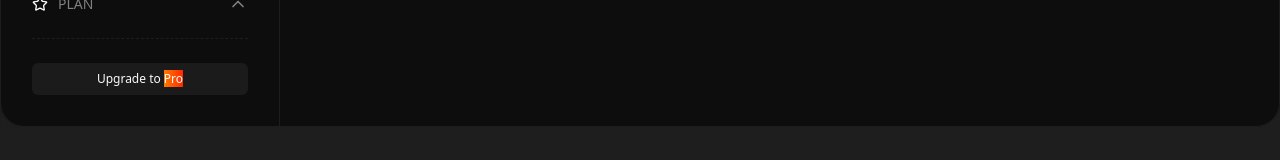
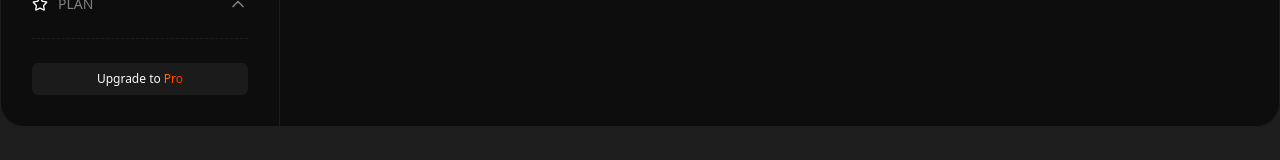
Before and after one commit to AlexDDevv/Ui-Library-Spikes, a Next.js app: page / in a window 1280 px wide. Shown: the part 446-606 px from the top of the page. Built offline with nearby package versions, Linux system fonts and the light colour scheme.

Commit message:
💄 Add css class for background and text gradient

```diff
--- a/assets/styles/main.css
+++ b/assets/styles/main.css
@@ -1,5 +1,10 @@
 .gradientText {
-    background: linear-gradient(to right, #FF7A00, #FF2900)
+    background: linear-gradient(to right, #FF7A00, #FF2900);
+    -webkit-background-clip: text;
+    -webkit-text-fill-color: transparent;
+}
+.gradientDot {
+    background: linear-gradient(to right, #FF7A00, #FF2900);
 }
 .gradientBorderPlatform {
     background: linear-gradient(to right, #1D1D1D, #838383)
```
